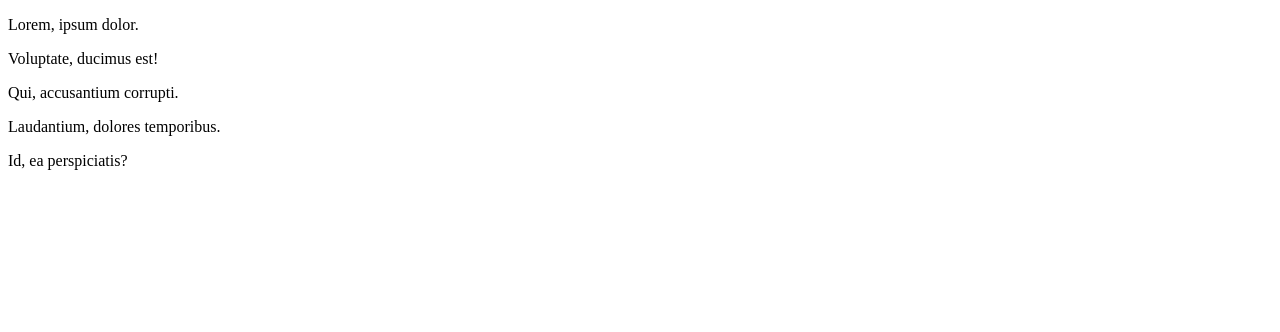
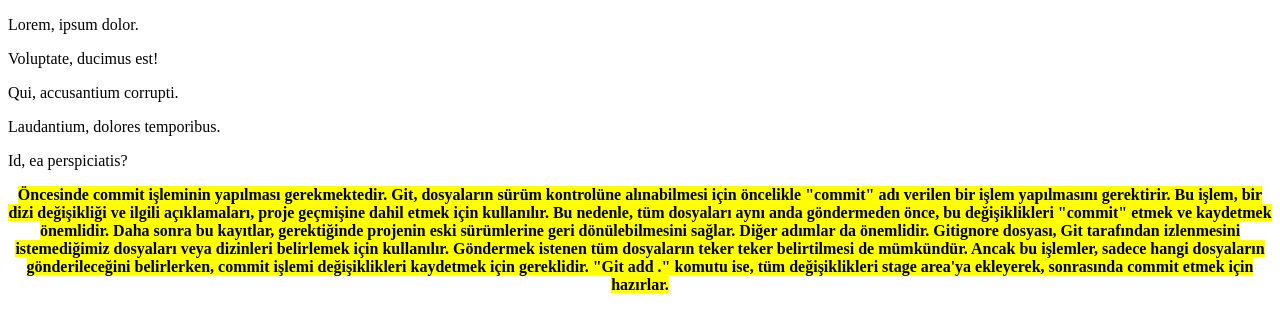
Before and after one commit to MehmethanOzansoy/Proje1, a plain HTML site: page index.html in a window 1280 px wide. Drawn offline with Linux system fonts and the light colour scheme.

Commit message:
readme eklendi

```diff
--- a/index.html
+++ b/index.html
@@ -12,5 +12,15 @@
    <p>Qui, accusantium corrupti.</p>
    <p>Laudantium, dolores temporibus.</p>
    <p>Id, ea perspiciatis?</p>
+
+   <p style="text-align: center; text-decoration-color: black;text-size-adjust: 50px;">
+    <b>
+        <mark>Öncesinde commit işleminin yapılması gerekmektedir.
+
+            Git, dosyaların sürüm kontrolüne alınabilmesi için öncelikle "commit" adı verilen bir işlem yapılmasını gerektirir. Bu işlem, bir dizi değişikliği ve ilgili açıklamaları, proje geçmişine dahil etmek için kullanılır. Bu nedenle, tüm dosyaları aynı anda göndermeden önce, bu değişiklikleri "commit" etmek ve kaydetmek önemlidir. Daha sonra bu kayıtlar, gerektiğinde projenin eski sürümlerine geri dönülebilmesini sağlar.
+
+            Diğer adımlar da önemlidir. Gitignore dosyası, Git tarafından izlenmesini istemediğimiz dosyaları veya dizinleri belirlemek için kullanılır. Göndermek istenen tüm dosyaların teker teker belirtilmesi de mümkündür. Ancak bu işlemler, sadece hangi dosyaların gönderileceğini belirlerken, commit işlemi değişiklikleri kaydetmek için gereklidir. "Git add ." komutu ise, tüm değişiklikleri stage area'ya ekleyerek, sonrasında commit etmek için hazırlar.</mark>
+    </b>
+   </p>
 </body>
 </html>
```
Also changed, not shown: 1 other file.
